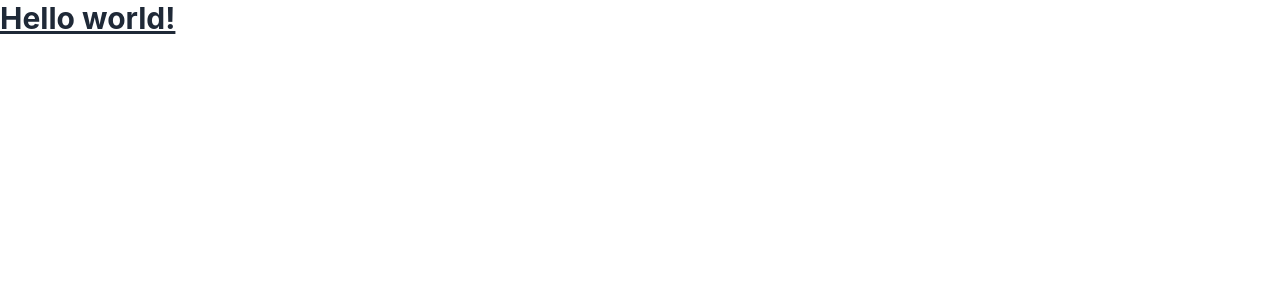
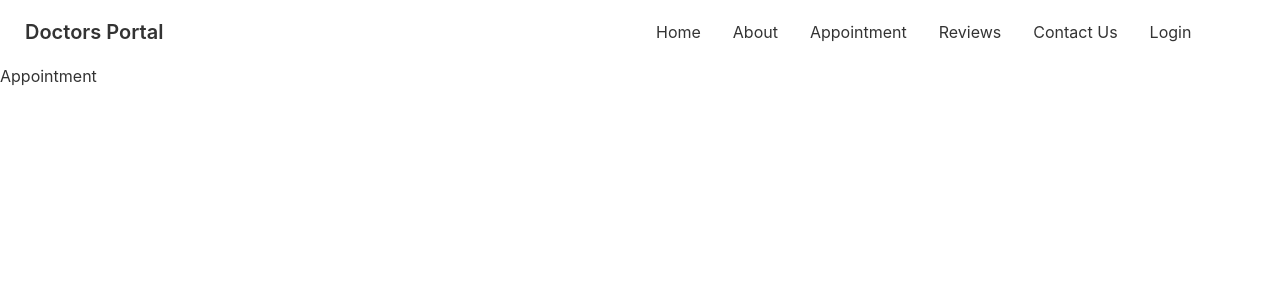
Before and after one commit to Raselshah/doctors-portal, a React (Create React App) app: page /appointment in a window 1280 px wide. Shown: the top 300 px of the page. Built offline with nearby package versions, Linux system fonts and the light colour scheme.

Commit message:
navbar creating

```diff
--- a/package.json
+++ b/package.json
@@ -9,6 +9,7 @@
     "daisyui": "^2.14.3",
     "react": "^18.1.0",
     "react-dom": "^18.1.0",
+    "react-router-dom": "^6.3.0",
     "react-scripts": "5.0.1",
     "web-vitals": "^2.1.4"
   },
--- a/src/App.js
+++ b/src/App.js
@@ -1,7 +1,24 @@
+import { Route, Routes } from "react-router-dom";
+import Home from "./Pages/HomePage/Home/Home";
+import NavMenu from "./Pages/NavMenu/NavMenu";
+import About from "./Pages/About/About";
+import Appointment from "./Pages/Appointment/Appointment";
+import Reviews from "./Pages/Reviews/Reviews";
+import Contact from "./Pages/Contact/Contact";
+import LogIn from "./Pages/LogIn/LogIn";
+
 function App() {
   return (
     <div>
-      <h1 className="text-3xl font-bold underline">Hello world!</h1>
+      <NavMenu />
+      <Routes>
+        <Route path="/" element={<Home />} />
+        <Route path="/about" element={<About />} />
+        <Route path="/appointment" element={<Appointment />} />
+        <Route path="/reviews" element={<Reviews />} />
+        <Route path="/contact" element={<Contact />} />
+        <Route path="/login" element={<LogIn />} />
+      </Routes>
     </div>
   );
 }
--- /dev/null
+++ b/src/Pages/About/About.js
@@ -0,0 +1,11 @@
+import React from "react";
+
+const About = () => {
+  return (
+    <div>
+      <h2>about</h2>
+    </div>
+  );
+};
+
+export default About;
--- /dev/null
+++ b/src/Pages/Appointment/Appointment.js
@@ -0,0 +1,11 @@
+import React from 'react';
+
+const Appointment = () => {
+    return (
+        <div>
+            <h2>Appointment</h2>
+        </div>
+    );
+};
+
+export default Appointment;
--- /dev/null
+++ b/src/Pages/Contact/Contact.js
@@ -0,0 +1,11 @@
+import React from "react";
+
+const Contact = () => {
+  return (
+    <div>
+      <h2>contact</h2>
+    </div>
+  );
+};
+
+export default Contact;
--- /dev/null
+++ b/src/Pages/HomePage/Home/Home.js
@@ -0,0 +1,11 @@
+import React from "react";
+
+const Home = () => {
+  return (
+    <div>
+      <h2>home</h2>
+    </div>
+  );
+};
+
+export default Home;
--- /dev/null
+++ b/src/Pages/LogIn/LogIn.js
@@ -0,0 +1,11 @@
+import React from "react";
+
+const LogIn = () => {
+  return (
+    <div>
+      <h2>log in</h2>
+    </div>
+  );
+};
+
+export default LogIn;
--- /dev/null
+++ b/src/Pages/NavMenu/NavMenu.js
@@ -0,0 +1,63 @@
+import React from "react";
+import { Link } from "react-router-dom";
+
+const NavMenu = () => {
+  const menuItem = (
+    <>
+      <li>
+        <Link to="/">Home</Link>
+      </li>
+      <li>
+        <Link to="/about">About</Link>
+      </li>
+      <li>
+        <Link to="/appointment">Appointment</Link>
+      </li>
+      <li>
+        <Link to="/reviews">Reviews</Link>
+      </li>
+      <li>
+        <Link to="/contact">Contact Us</Link>
+      </li>
+      <li>
+        <Link to="/login">Login</Link>
+      </li>
+    </>
+  );
+  return (
+    <div class="navbar bg-base-100">
+      <div class="navbar-start">
+        <div class="dropdown">
+          <label tabindex="0" class="btn btn-ghost lg:hidden">
+            <svg
+              xmlns="http://www.w3.org/2000/svg"
+              class="h-5 w-5"
+              fill="none"
+              viewBox="0 0 24 24"
+              stroke="currentColor"
+            >
+              <path
+                stroke-linecap="round"
+                stroke-linejoin="round"
+                stroke-width="2"
+                d="M4 6h16M4 12h8m-8 6h16"
+              />
+            </svg>
+          </label>
+          <ul
+            tabindex="0"
+            class="menu menu-compact dropdown-content mt-3 p-2 shadow bg-accent rounded-box w-52"
+          >
+            {menuItem}
+          </ul>
+        </div>
+        <a class="btn btn-ghost normal-case text-xl">Doctors Portal</a>
+      </div>
+      <div class="navbar-center hidden lg:flex">
+        <ul class="menu menu-horizontal p-0">{menuItem}</ul>
+      </div>
+    </div>
+  );
+};
+
+export default NavMenu;
--- /dev/null
+++ b/src/Pages/Reviews/Reviews.js
@@ -0,0 +1,11 @@
+import React from "react";
+
+const Reviews = () => {
+  return (
+    <div>
+      <h2>review</h2>
+    </div>
+  );
+};
+
+export default Reviews;
--- a/src/index.js
+++ b/src/index.js
@@ -1,13 +1,16 @@
-import React from 'react';
-import ReactDOM from 'react-dom/client';
-import './index.css';
-import App from './App';
-import reportWebVitals from './reportWebVitals';
+import React from "react";
+import ReactDOM from "react-dom/client";
+import "./index.css";
+import App from "./App";
+import reportWebVitals from "./reportWebVitals";
+import { BrowserRouter } from "react-router-dom";
 
-const root = ReactDOM.createRoot(document.getElementById('root'));
+const root = ReactDOM.createRoot(document.getElementById("root"));
 root.render(
   <React.StrictMode>
-    <App />
+    <BrowserRouter>
+      <App />
+    </BrowserRouter>
   </React.StrictMode>
 );
 
--- a/tailwind.config.js
+++ b/tailwind.config.js
@@ -3,5 +3,20 @@ module.exports = {
   theme: {
     extend: {},
   },
+  daisyui: {
+    themes: [
+      {
+        mytheme: {
+          primary: "#0FCFEC",
+          secondary: "#19D3AE",
+          accent: "#3A4256",
+          neutral: "#3d4451",
+          "base-100": "#ffffff",
+        },
+      },
+      "dark",
+      "cupcake",
+    ],
+  },
   plugins: [require("daisyui")],
 };
```
Also changed, not shown: 1 other file (tests, documents, lock files or other folders).
